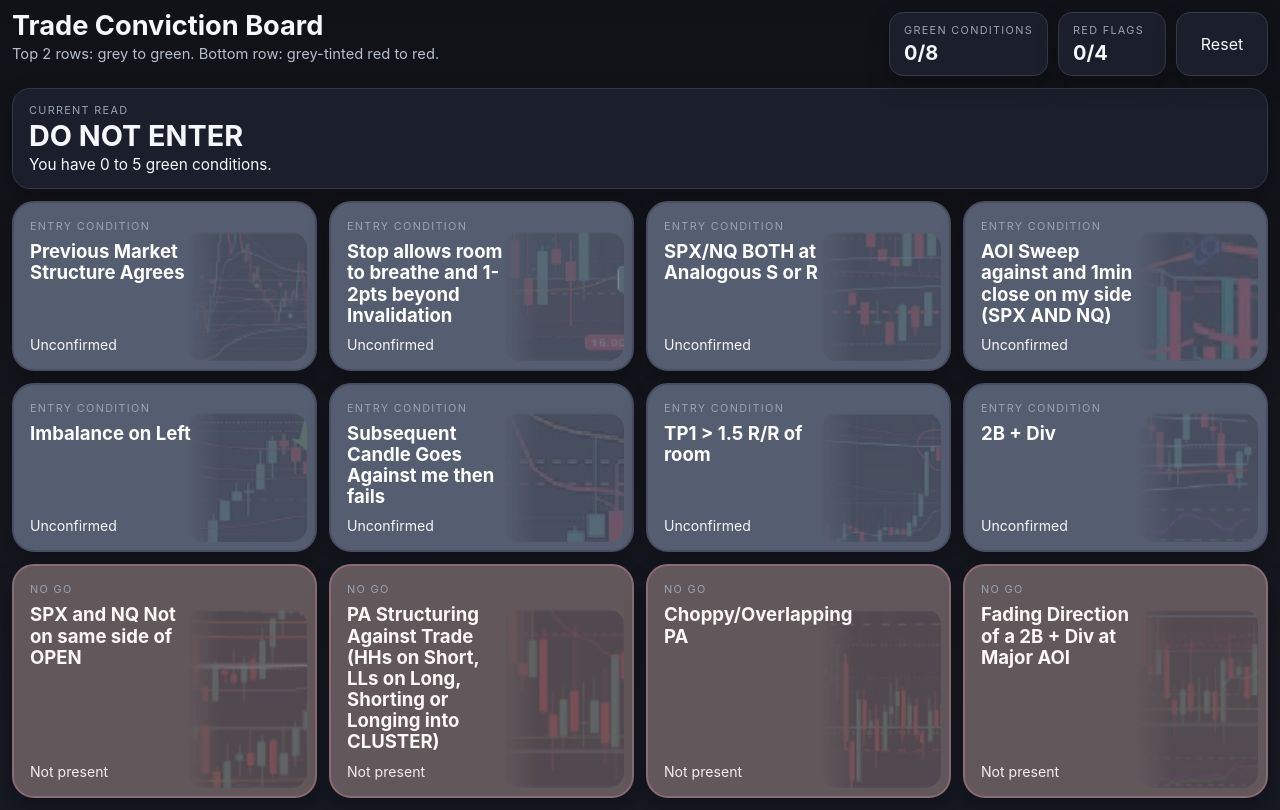
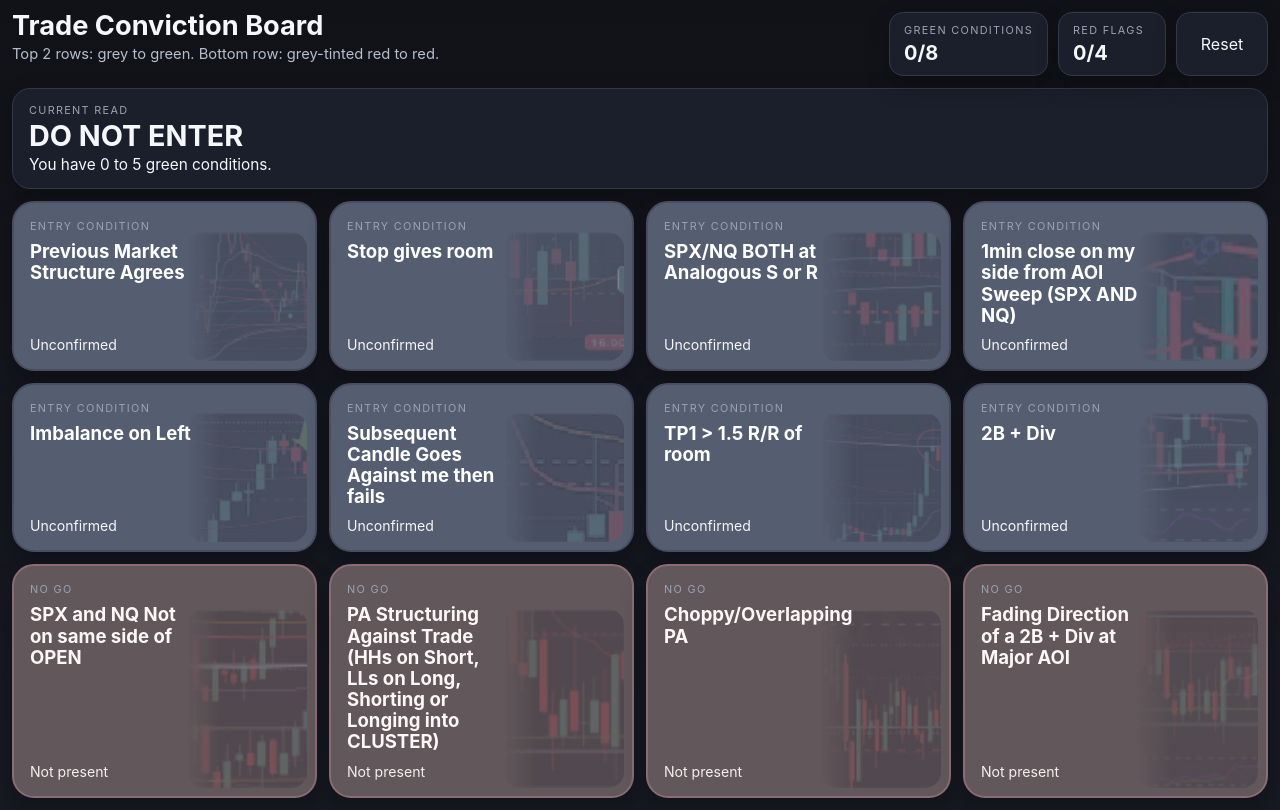
Before and after one commit to bboypkj/trade-checklist-app, a React (Vite) app: page / in a window 1280 px wide. Built offline with nearby package versions, Linux system fonts and the light colour scheme.

Commit message:
Update App.jsx

```diff
--- a/src/App.jsx
+++ b/src/App.jsx
@@ -2,9 +2,9 @@ import React, { useMemo, useState } from 'react';
 
 const defaultTiles = [
   { id: 1, label: 'Previous Market Structure Agrees', group: 'entry', state: 'neutral', image: '/MSagree.png' },
-  { id: 2, label: 'Stop allows room to breathe and 1-2pts beyond Invalidation', group: 'entry', state: 'neutral', image: '/stoproom.png' },
+  { id: 2, label: 'Stop gives room', group: 'entry', state: 'neutral', image: '/stoproom.png' },
   { id: 3, label: 'SPX/NQ BOTH at Analogous S or R', group: 'entry', state: 'neutral', image: '/analogous.png' },
-  { id: 4, label: 'AOI Sweep against and 1min close on my side (SPX AND NQ)', group: 'entry', state: 'neutral', image: '/samesideclose.png' },
+  { id: 4, label: '1min close on my side from AOI Sweep (SPX AND NQ)', group: 'entry', state: 'neutral', image: '/samesideclose.png' },
   { id: 5, label: 'Imbalance on Left', group: 'entry', state: 'neutral', image: '/imbalance.png' },
   { id: 6, label: 'Subsequent Candle Goes Against me then fails', group: 'entry', state: 'neutral', image: '/2ndpoke.png' },
   { id: 7, label: 'TP1 > 1.5 R/R of room', group: 'entry', state: 'neutral', image: '/tp1room.png' },
```
